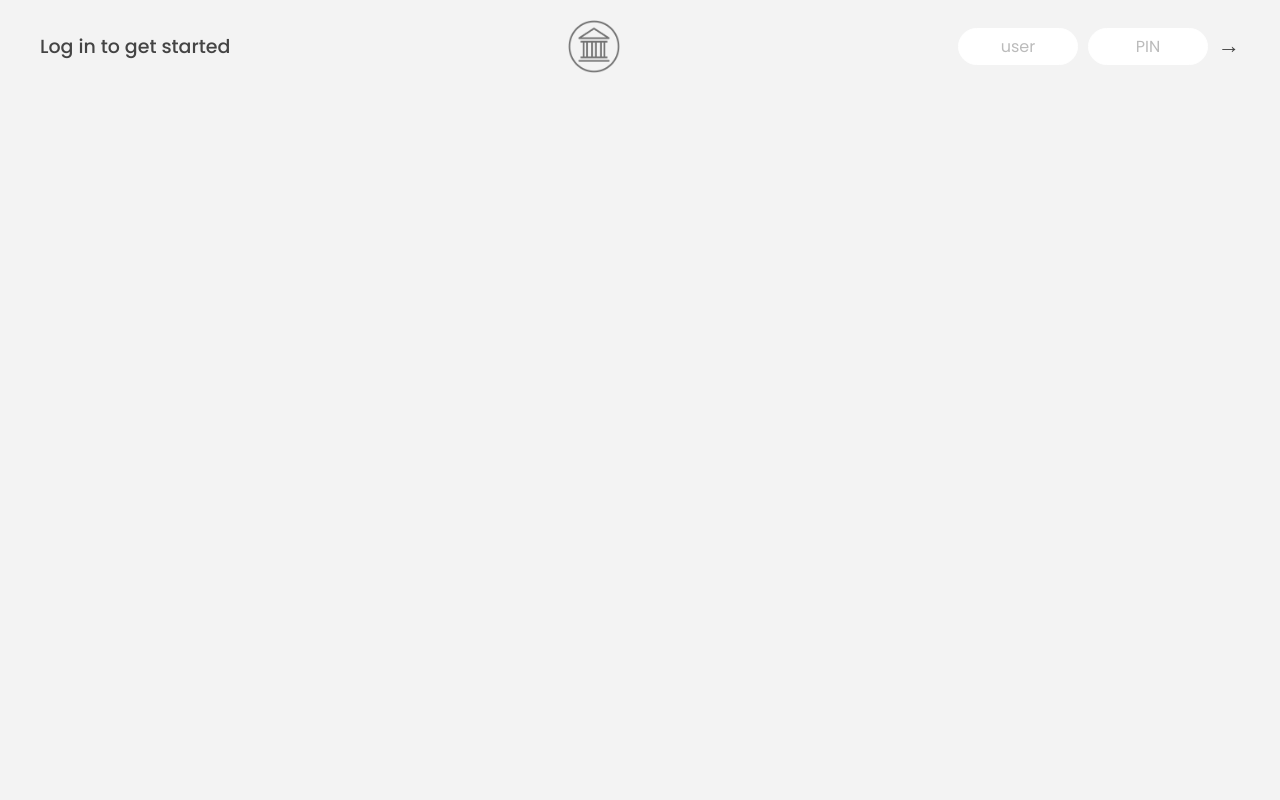
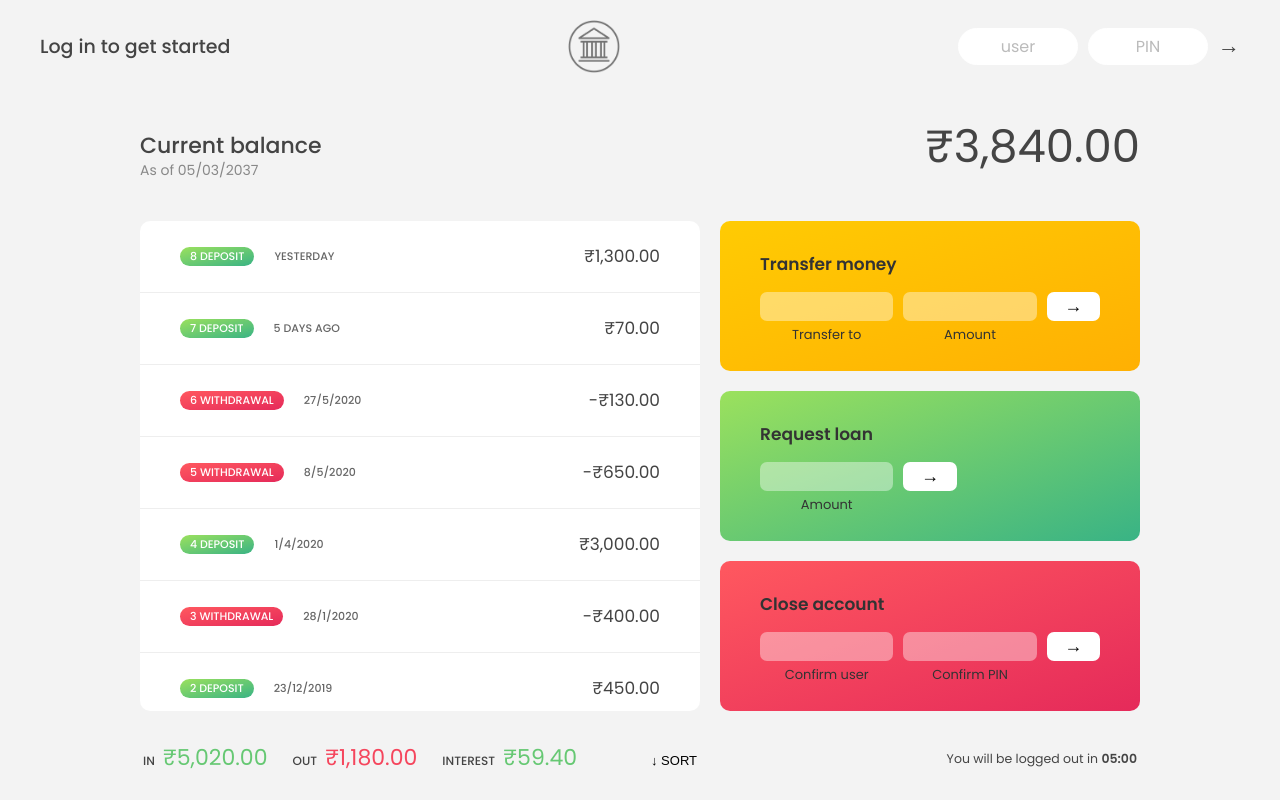
Before and after one commit to prajapatisweta/bank, a plain HTML site: page index.html in a window 1280 px wide. Drawn offline with Linux system fonts and the light colour scheme.

Commit message:
dates and currency formatted

```diff
--- a/index.html
+++ b/index.html
@@ -27,7 +27,7 @@
         />
         <!-- In practice, use type="password" -->
         <input
-          type="text"
+          type="password"
           placeholder="PIN"
           maxlength="4"
           class="login__input login__input--pin"
--- a/script.js
+++ b/script.js
@@ -7,17 +7,17 @@ const account1 = {
   interestRate: 1.2, // %
   pin: 1111,
   movementsDates: [
-    '2019-11-18T21:31:17.178Z',
-    '2019-12-23T07:42:02.383Z',
-    '2020-01-28T09:15:04.904Z',
-    '2020-04-01T10:17:24.185Z',
-    '2020-05-08T14:11:59.604Z',
-    '2020-05-27T17:01:17.194Z',
-    '2020-07-11T23:36:17.929Z',
-    '2020-07-12T10:51:36.790Z',
+    "2019-11-18T21:31:17.178Z",
+    "2019-12-23T07:42:02.383Z",
+    "2020-01-28T09:15:04.904Z",
+    "2020-04-01T10:17:24.185Z",
+    "2020-05-08T14:11:59.604Z",
+    "2020-05-27T17:01:17.194Z",
+    "2023-10-26T23:36:17.929Z",
+    "2023-10-31T10:51:36.790Z",
   ],
-  currency: 'EUR',
-  locale: 'pt-PT',
+  currency: "INR",
+  locale: "en-IN",
 };
 
 const account2 = {
@@ -26,17 +26,17 @@ const account2 = {
   interestRate: 1.5,
   pin: 2222,
   movementsDates: [
-    '2019-11-01T13:15:33.035Z',
-    '2019-11-30T09:48:16.867Z',
-    '2019-12-25T06:04:23.907Z',
-    '2020-01-25T14:18:46.235Z',
-    '2020-02-05T16:33:06.386Z',
-    '2020-04-10T14:43:26.374Z',
-    '2020-06-25T18:49:59.371Z',
-    '2020-07-26T12:01:20.894Z',
+    "2019-11-01T13:15:33.035Z",
+    "2019-11-30T09:48:16.867Z",
+    "2019-12-25T06:04:23.907Z",
+    "2020-01-25T14:18:46.235Z",
+    "2020-02-05T16:33:06.386Z",
+    "2020-04-10T14:43:26.374Z",
+    "2020-06-25T18:49:59.371Z",
+    "2020-07-26T12:01:20.894Z",
   ],
-  currency: 'USD',
-  locale: 'en-US',
+  currency: "INR",
+  locale: "en-IN",
 };
 
 const account3 = {
@@ -45,17 +45,19 @@ const account3 = {
   interestRate: 0.7,
   pin: 3333,
   movementsDates: [
-    '2019-11-18T21:31:17.178Z',
-    '2019-12-23T07:42:02.383Z',
-    '2020-01-28T09:15:04.904Z',
-    '2020-04-01T10:17:24.185Z',
-    '2020-05-08T14:11:59.604Z',
-    '2020-05-27T17:01:17.194Z',
-    '2020-07-11T23:36:17.929Z',
-    '2020-07-12T10:51:36.790Z',
+    "2019-11-18T21:31:17.178Z",
+    "2019-12-23T07:42:02.383Z",
+    "2020-01-28T09:15:04.904Z",
+    "2020-04-01T10:17:24.185Z",
+    "2020-05-08T14:11:59.604Z",
+    "2020-05-27T17:01:17.194Z",
+    "2023-10-23T23:36:17.929Z",
+    "2023-10-28T10:51:36.790Z",
+    "2023-10-28T10:51:36.790Z",
+    "2023-10-28T10:51:36.790Z",
   ],
-  currency: 'EUR',
-  locale: 'pt-PT',
+  currency: "INR",
+  locale: "en-IN",
 };
 
 const account4 = {
@@ -64,17 +66,14 @@ const account4 = {
   interestRate: 1,
   pin: 4444,
   movementsDates: [
-    '2019-11-01T13:15:33.035Z',
-    '2019-11-30T09:48:16.867Z',
-    '2019-12-25T06:04:23.907Z',
-    '2020-01-25T14:18:46.235Z',
-    '2020-02-05T16:33:06.386Z',
-    '2020-04-10T14:43:26.374Z',
-    '2020-06-25T18:49:59.371Z',
-    '2020-07-26T12:01:20.894Z',
+    "2020-01-25T14:18:46.235Z",
+    "2020-02-05T16:33:06.386Z",
+    "2020-04-10T14:43:26.374Z",
+    "2020-06-25T18:49:59.371Z",
+    "2020-07-26T12:01:20.894Z",
   ],
-  currency: 'USD',
-  locale: 'en-US',
+  currency: "INR",
+  locale: "en-IN",
 };
 
 const accounts = [account1, account2, account3, account4];
@@ -105,21 +104,58 @@ const inputLoanAmount = document.querySelector(".form__input--loan-amount");
 const inputCloseUsername = document.querySelector(".form__input--user");
 const inputClosePin = document.querySelector(".form__input--pin");
 
-const displayMovements = function (movements, sort = false) {
+////////////////////////////////////////
+// FUNCTIONS
+
+const formatMovementDate = function (date, locale) {
+  const calcDaysPassed = (date1, date2) =>
+    Math.round(Math.abs(date2 - date1) / (1000 * 60 * 60 * 24));
+
+  const daysPassed = calcDaysPassed(new Date(), date);
+  console.log(daysPassed);
+
+  if (daysPassed === 0) return "Today";
+  if (daysPassed === 1) return "Yesterday";
+  if (daysPassed <= 7) return `${daysPassed} Days ago`;
+  // else {
+  //   const day = `${date.getDate()}`.padStart(2, "0");
+  //   const month = `${date.getMonth() + 1}`.padStart(2, "0");
+  //   const year = date.getFullYear();
+  //   return `${day}/${month}/${year}`;
+  // }
+  return new Intl.DateTimeFormat(locale).format(date);
+};
+
+const formatCur = function(value, locale, currency){
+  return new Intl.NumberFormat(locale, {
+    style: 'currency',
+    currency: currency,
+  }).format(value);
+}
+
+const displayMovements = function (acc, sort = false) {
   containerMovements.innerHTML = "";
 
-  const movs = sort ? movements.slice().sort((a, b) => a - b) : movements;
+  const movs = sort
+    ? acc.movements.slice().sort((a, b) => a - b)
+    : acc.movements;
 
   movs.forEach(function (mov, i) {
     const type = mov > 0 ? "deposit" : "withdrawal";
+
+    const date = new Date(acc.movementsDates[i]);
+    const displayDate = formatMovementDate(date, acc.locale);
+
+    const formattedMov = formatCur(mov, acc.locale, acc.currency);
+
 
     const html = `
         <div class="movements__row">
           <div class="movements__type movements__type--${type}">${
       i + 1
     } ${type}</div>
-          <div class="movements__date">3 days ago</div>
-          <div class="movements__value">${mov}₹</div>
+          <div class="movements__date">${displayDate}</div>
+          <div class="movements__value">${formattedMov}</div>
         </div>
     `;
     containerMovements.insertAdjacentHTML("afterbegin", html);
@@ -129,7 +165,8 @@ const displayMovements = function (movements, sort = false) {
 
 const calcDisplayBalance = function (acc) {
   acc.balance = acc.movements.reduce((acc, mov) => acc + mov, 0);
-  labelBalance.textContent = `${acc.balance}₹`;
+
+  labelBalance.textContent = formatCur(acc.balance, acc.locale, acc.currency);
 };
 // calcDisplayBalance(account1.movements);
 
@@ -138,13 +175,13 @@ const calcDisplaySummary = function (acc) {
   const incomes = acc.movements
     .filter((mov) => mov > 0)
     .reduce((acc, mov) => acc + mov, 0);
-  labelSumIn.textContent = `${incomes}₹`;
+  labelSumIn.textContent = formatCur(incomes, acc.locale, acc.currency);
 
   // total withdrawl calculation
   const out = acc.movements
     .filter((mov) => mov < 0)
     .reduce((acc, mov) => acc + mov, 0);
-  labelSumOut.textContent = `${Math.abs(out)}₹`;
+  labelSumOut.textContent = formatCur(Math.abs(out), acc.locale, acc.currency);
 
   // total interest calculation
   const interest = acc.movements
@@ -156,7 +193,7 @@ const calcDisplaySummary = function (acc) {
       return int >= 1;
     })
     .reduce((acc, int) => acc + int, 0);
-  labelSumInterest.textContent = `${interest}₹`;
+  labelSumInterest.textContent = formatCur(interest, acc.locale, acc.currency);
 };
 // calcDisplaySummary(account1.movements);
 
@@ -175,7 +212,7 @@ createUsernames(accounts);
 
 const updateUI = function (acc) {
   // Display movements
-  displayMovements(acc.movements);
+  displayMovements(acc);
 
   // Display balance
   calcDisplayBalance(acc);
@@ -184,9 +221,16 @@ const updateUI = function (acc) {
   calcDisplaySummary(acc);
 };
 
+///////////////////////////////////////////
 // event handlers
 let currentAccount;
 
+// Fake always loggedin
+currentAccount = account1;
+updateUI(currentAccount);
+containerApp.style.opacity = 100;
+
+// Button Login
 btnLogin.addEventListener("click", function (e) {
   // prevent form from submitting
   e.preventDefault();
@@ -204,6 +248,32 @@ btnLogin.addEventListener("click", function (e) {
       currentAccount.owner.split(" ")[0]
     }`;
     containerApp.style.opacity = 100;
+
+    //Create current date and time
+    // manual way of doing so
+    // const now = new Date();
+    // const day = `${now.getDate()}`.padStart(2, "0");
+    // const month = `${now.getMonth() + 1}`.padStart(2, "0");
+    // const year = now.getFullYear();
+    // const hours = `${now.getHours()}`.padStart(2, "0");
+    // const mins = `${now.getMinutes()}`.padStart(2, "0");
+    // labelDate.textContent = `${day}/${month}/${year}, ${hours}:${mins}`;
+
+    // API implementation for date and time
+    const now = new Date();
+    const options = {
+      hour: "numeric",
+      minute: "numeric",
+      day: "numeric",
+      month: "numeric",
+      year: "numeric",
+      weekday: "long",
+    };
+    const locale = navigator.language;
+
+    labelDate.textContent = new Intl.DateTimeFormat(currentAccount.locale, options).format(
+      now
+    );
 
     // clear input fields
     inputLoginUsername.value = inputLoginPin.value = "";
@@ -230,9 +300,15 @@ btnTransfer.addEventListener("click", function (e) {
     recieverAcc?.username !== currentAccount.username
   ) {
     // console.log("Valid transfer");
+    // doing transfer
     currentAccount.movements.push(-amount);
     recieverAcc.movements.push(amount);
 
+    // Add transfer date
+    currentAccount.movementsDates.push(new Date().toISOString());
+    recieverAcc.movementsDates.push(new Date().toISOString());
+
+    // Upadte UI
     updateUI(currentAccount);
   }
 });
@@ -240,7 +316,7 @@ btnTransfer.addEventListener("click", function (e) {
 btnLoan.addEventListener("click", function (e) {
   e.preventDefault();
 
-  const amount = Number(inputLoanAmount.value);
+  const amount = Math.floor(inputLoanAmount.value);
 
   if (
     amount > 0 &&
@@ -248,6 +324,9 @@ btnLoan.addEventListener("click", function (e) {
   ) {
     // Add movement
     currentAccount.movements.push(amount);
+
+    // Add transfer date
+    currentAccount.movementsDates.push(new Date().toISOString());
 
     //Update Ui
     updateUI(currentAccount);
@@ -411,6 +490,41 @@ console.log(dogs.filter(chechEat));
 const dogsCopy = dogs.slice().sort((a, b) => a.recFood - b.recFood);
 console.log(dogsCopy);
 
-//////////////////////////////////////////////////////////////////////////////////////////////////////////////PRACTICE FOR NUMBERS AND DATES AND BIGINTS
+////////////////////////////////////////////////////////////////////////////////////////////////////////////PRACTICE FOR NUMBERS AND DATES AND BIGINTS
 
 console.log(23 === 23.0);
+console.log(Number.parseInt("  2.4rem  "));
+console.log(Number.parseFloat("  2.4rem  "));
+
+// isNaN() vs isFinite()
+console.log(Number.isNaN("20")); // false
+console.log(Number.isFinite(20)); // true
+console.log(Number.isFinite("20.6")); // false
+console.log("------");
+
+// const num = 36;
+// function isPerfectSquare(n){
+//   let i = 1;
+//   while(i * i <= n){
+//     if(i * i !== n){
+//       i++;
+//       continue;
+//     };
+//     return true;
+//   };
+//   return false;
+// };
+// if (isPerfectSquare(num)) {
+//   console.log('perfect');
+// } else {
+//   console.log('not perfect');
+// }
+
+const future = new Date(2024, 10, 19, 15, 23);
+console.log(+future);
+
+const calcDaysPassed = (date1, date2) =>
+  Math.abs(date2 - date1) / (1000 * 60 * 60 * 24);
+
+const days1 = calcDaysPassed(new Date(2023, 4, 10), new Date(2024, 4, 17));
+console.log(days1);
```
